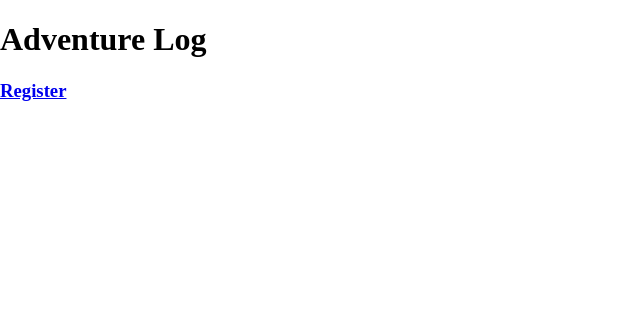
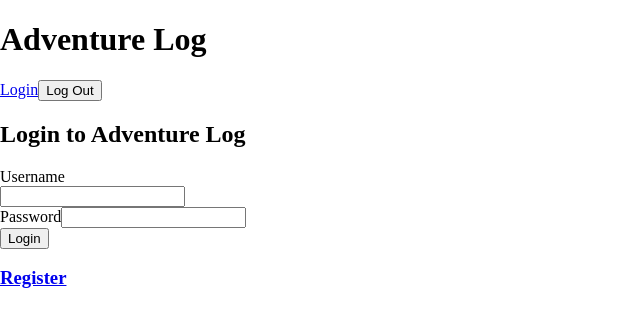
Before and after one commit to JAWofford/adventure-log-frontend, a React (Vite) app: page /login in a window 1280 px wide. Shown: the top 326 px of the page, without its empty margins (0-640 px from the left). Built offline with nearby package versions, Linux system fonts and the light colour scheme.

Commit message:
registration and login forms complete

```diff
--- a/src/App.jsx
+++ b/src/App.jsx
@@ -2,6 +2,8 @@ import { Routes, Route, Link} from 'react-router-dom'
 import RegistrationForm from './components/RegistrationForm'
 import LandingPage from './components/LandingPage'
 import Dashboard from './components/Dashboard'
+import Login from './components/Login'
+import TopNav from './components/TopNav'
 
 function App() {
 
@@ -10,12 +12,17 @@ function App() {
 
   <div className="app">
       <h1>Adventure Log</h1>
+      <header className="app-header">
+        <TopNav/>
+
+      </header>
 
     <main>
       <Routes>
         <Route path="/" element={<LandingPage />}/>
         <Route path="/register" element={<RegistrationForm />}/>
         <Route path="/dashboard" element={<Dashboard />} />
+        <Route path="/login" element={<Login />} />
       </Routes>
     </main>
 
--- a/src/api/auth.js
+++ b/src/api/auth.js
@@ -18,3 +18,34 @@ export async function registerUser(registrationData) {
 
     return response.json();
 }
+
+export async function loginUser(formData) {
+    const response = await fetch(`${BASE_URL}auth/login`, {
+        method: "POST",
+        headers: { "Content-Type": "application/json"},
+        credentials: "include",
+        body: JSON.stringify(formData)
+    });
+
+//pulling message from custom error sent from backend ErrorResponseDto
+    if (!response.ok) {
+        const errorData = await response.json();
+        throw new Error(errorData.message || "Login failed");
+    }
+
+    return response.json();
+}
+
+export async function logoutUser() {
+    const response = await fetch(`${BASE_URL}auth/logout`, {
+        method: "POST",
+        headers: { "Content-Type": "application/json"},
+        credentials: "include"
+    });
+
+    //pulling message from custom error sent from backend ErrorResponseDto isn't one for logout right now but wired for future use.
+    if (!response.ok) {
+        const errorData = await response.json();
+        throw new Error(errorData.message || "Something went wrong");
+    }
+}
--- a/src/components/LandingPage.jsx
+++ b/src/components/LandingPage.jsx
@@ -3,5 +3,6 @@
 export default function LandingPage() {
   return (
     <div>LandingPage</div>
+
   )
 }
--- /dev/null
+++ b/src/components/Login.jsx
@@ -0,0 +1,82 @@
+import { useState} from 'react';
+import { loginUser } from '../api/auth';
+import { useNavigate } from 'react-router-dom';
+
+export default function Login() {
+
+ //initialize a single state object for all the form fields
+      const [formData, setFormData] =useState({
+        userName: "",
+        password: ""
+      })
+
+
+      const [loginError, setLoginError] = useState("");
+
+      const navigate = useNavigate();
+
+  const handleChange = (e) => {
+    const {name, value} = e.target;
+
+    setFormData((prevData) => ({
+      ...prevData,
+      [name]: value
+    }));
+  }
+
+  const handleSubmit = async (event) => {
+    event.preventDefault();
+    setLoginError("");
+     try{
+        await loginUser(formData);
+        navigate('/dashboard');
+        } catch (err){
+          if( err instanceof TypeError){
+            setLoginError("We couldn't connect to the server. Please try again in a moment.")
+          } else {
+          setLoginError(err.message);
+          }
+        }
+  }
+
+  return (
+      <div className="login">
+          <form onSubmit={handleSubmit} className="login-form">
+              <h2>Login to Adventure Log</h2>
+              {/* show registration form error here if there is one. */}
+              {loginError && <p className="error">{loginError}</p>}
+              <label>Username</label>
+              <div className="login-form-field">
+                  <input
+                      type="text"
+                      id="userName"
+                      name="userName"
+                      value={formData.userName}
+                      onChange={handleChange}
+                      required
+                      autoComplete='username'
+                  />
+              </div>
+              <div className="reg-form-field">
+                  <label>Password</label>
+                  <input
+                      type="password"
+                      id="password"
+                      name="password"
+                      value={formData.password}
+                      onChange={handleChange}
+                      required
+                      autoComplete='current-password'
+                  />
+              </div>
+              <div className="submit-button">
+                  <button type="submit">
+                      Login
+                  </button>
+              </div>
+          </form>
+
+      </div>
+
+  )
+}
--- a/src/components/RegistrationForm.jsx
+++ b/src/components/RegistrationForm.jsx
@@ -13,6 +13,8 @@ export default function RegistrationForm() {
     confirmPassword: "",
   })
 
+  const [regError, setRegError] = useState("");
+
   const navigate = useNavigate();
 
   const handleChange = (e) => {
@@ -26,26 +28,53 @@ export default function RegistrationForm() {
 
   const handleSubmit = async (event) => {
     event.preventDefault();
+    setRegError("");
+
+    //UserName Validation
+    const usernamePattern = /^[a-zA-Z0-9_-]{3,30}$/;
+    const emailPattern = /^[^\s@]+@[^\s@]+\.[^\s@]+$/;
+
+    if (
+      !usernamePattern.test(formData.userName) &&
+      !emailPattern.test(formData.userName)
+    ) {
+      setRegError("Please enter a valid username or email address.");
+      return;
+    }
+
+    // Password Validation
+    if (formData.password.length < 8) {
+    setRegError("Your password must be at least 8 characters.");
+    return;
+  }
     if (formData.password !== formData.confirmPassword) {
-      alert("Your passwords do not match, please try again.");//TODO: Change to an error state variable.
+      setRegError("Your passwords do not match, please try again.")
       return
     }
-    const {confirmPassword, ...registrationData } = formData;
+    //after passwords are confirmed, delete duplicate to pass to backend.
+    const registrationData = {...formData};
+    delete registrationData.confirmPassword;
 
     try{
     await registerUser(registrationData);
     navigate('/dashboard');
     } catch (err){
-      alert(err.message);
+      if( err instanceof TypeError){
+        setRegError("We couldn't connect to the server. Please try again in a moment.")
+      } else {
+      setRegError(err.message);
+      }
     }
-    }
+  }
 
 
   return (
     <div className="registration">
 
       <form onSubmit={handleSubmit} className='reg-form'>
-        <h2 className="reg-form-title">Create Your Adveture Log Account</h2>
+        <h2 className="reg-form-title">Create Your Adventure Log Account</h2>
+        {/* show registration form error here if there is one. */}
+        {regError && <p className="error">{regError}</p>}
         <div className="reg-form-field">
           <label>Username</label>
           <input
@@ -55,8 +84,19 @@ export default function RegistrationForm() {
             value={formData.userName}
             onChange={handleChange}
             required
+            minLength={3}
+            maxLength={50}
+            autoComplete='username'
           />
         </div>
+        {/* display userName requirements as user types until they meet requirement. */}
+        {formData.userName.length > 0 &&
+          !/^[a-zA-Z0-9_-]{3,30}$/.test(formData.userName) &&
+          !/^[^\s@]+@[^\s@]+\.[^\s@]+$/.test(formData.userName) && (
+            <p className="validation-message">
+              3–20 characters, or a valid email address. No spaces.
+            </p>
+          )}
         <div className="reg-form-field">
           <label>Display Name</label>
           <input
@@ -78,6 +118,7 @@ export default function RegistrationForm() {
             value={formData.email}
             onChange={handleChange}
             required
+            autoComplete='email'
           />
         </div>
         <div className="reg-form-field">
@@ -89,10 +130,16 @@ export default function RegistrationForm() {
             value={formData.password}
             onChange={handleChange}
             required
+            minLength={8}
+            autoComplete='new-password'
           />
         </div>
+        {/* display password requirements as user types until they meet requirement. */}
+        {formData.password.length > 0 && formData.password.length < 8 && (
+          <p className="validate-message">Password must be at least 8 characters.</p>
+        )}
         <div className="reg-form-field">
-          <label>Confirm Your Passord:</label>
+          <label>Confirm Your Password:</label>
           <input
             type="password"
             placeholder="retype password"
@@ -101,6 +148,7 @@ export default function RegistrationForm() {
             value={formData.confirmPassword}
             onChange={handleChange}
             required
+            autoComplete='new-password'
           />
         </div>
         <div className="submit-button">
--- /dev/null
+++ b/src/components/TopNav.jsx
@@ -0,0 +1,44 @@
+import { Link } from "react-router-dom"
+import { useState } from "react";
+import { useNavigate } from "react-router-dom";
+import { logoutUser } from "../api/auth";
+
+export default function TopNav() {
+
+const [logoutError, setLogoutError] = useState("");
+const navigate = useNavigate();
+
+ const handleLogout = async (event) => {
+    event.preventDefault();
+    setLogoutError("");
+     try{
+        await logoutUser();
+        navigate('/');
+        } catch (err){
+          if( err instanceof TypeError){
+            setLogoutError("We couldn't connect to the server. Please try again in a moment.")
+          } else {
+          setLogoutError(err.message);
+          }
+        }
+  }
+
+    return (
+        <div className="nav-tabs">
+            <Link
+                to="/login"
+                className="nav-tab login" >
+                Login
+            </Link>
+
+            <button onClick={handleLogout} className="nav-tab logout">
+                Log Out
+            </button>
+            {/* this error should never really display,future update maybe create a toast if other parts of the app can use it. */}
+            {/* show registration form error here if there is one. */}
+            {logoutError && <p className="error">{logoutError}</p>}
+        </div>
+
+
+    )
+}
```
